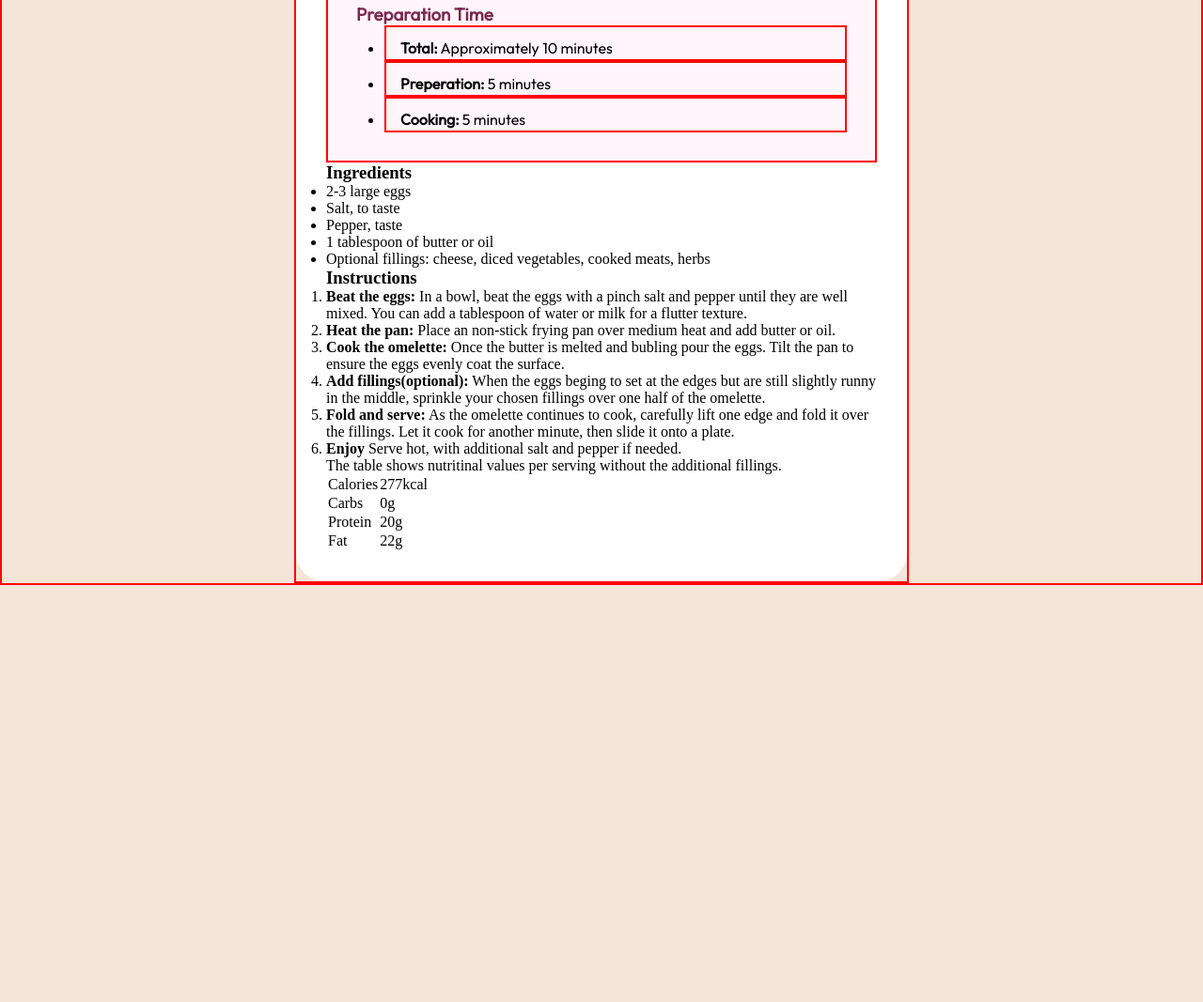
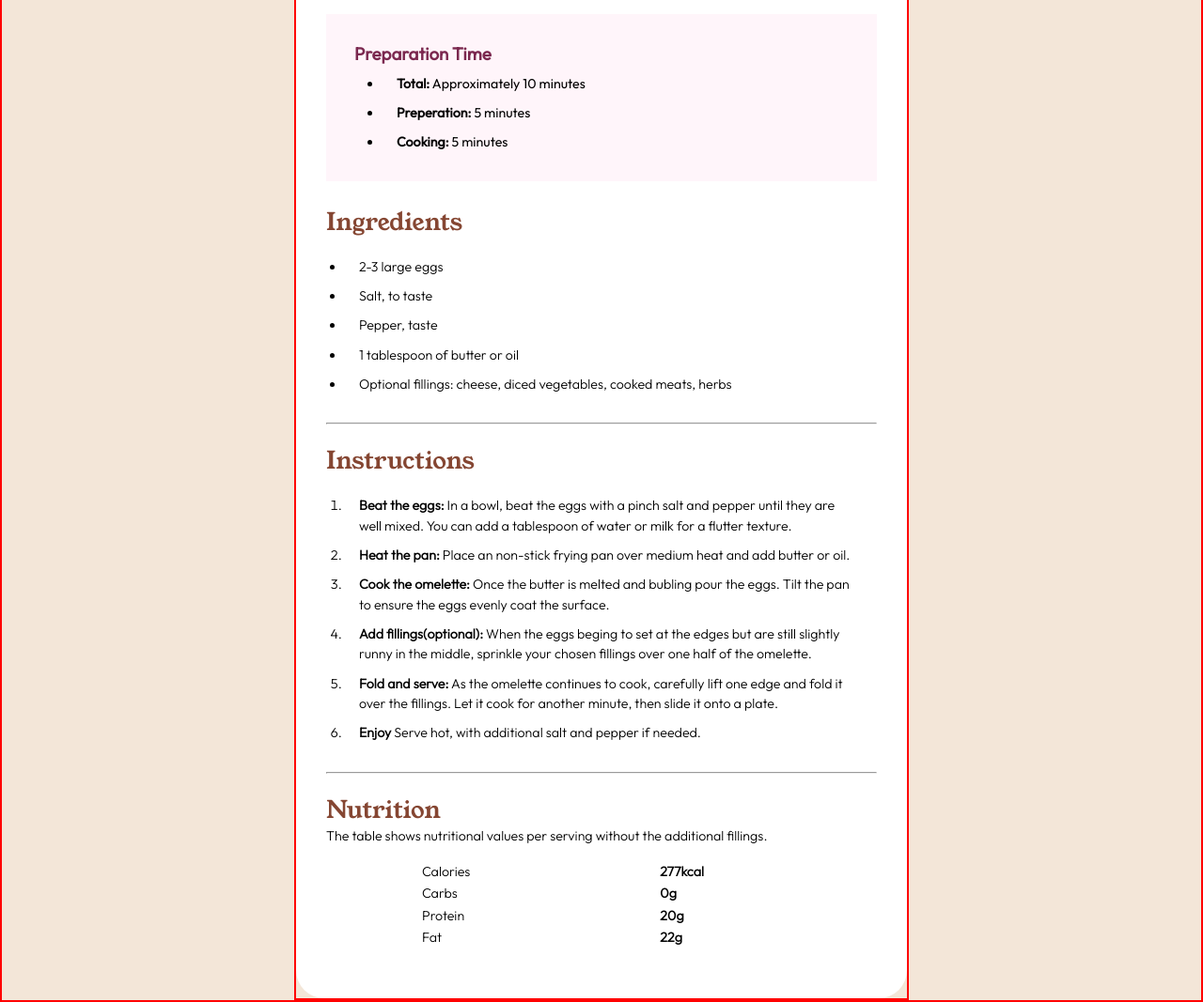
Before and after one commit to devmork/Recipe-Page, a plain HTML site: page index.html in a window 1280 px wide. Shown: the part 443-1510 px from the top of the page at 94% size. Before the commit the page ends 1066 px from the top, so only its background shows below. Drawn offline with Linux system fonts and the light colour scheme.

Commit message:
Added style in recipe-guide sections

```diff
--- a/index.html
+++ b/index.html
@@ -42,13 +42,11 @@
             </li>
           </ul>
         </section>
-
-        <section class="recipe-ingredients">
-          <h3 id="ingredients-heading">
+        <section class="section-recipe-guide">
+          <h3 class="section-heading">
             Ingredients
           </h3>
-
-          <ul>
+          <ul class="ingredients-list">
             <li>2-3 large eggs</li>
             <li>Salt, to taste</li>
             <li>Pepper, taste</li>
@@ -56,14 +54,12 @@
             <li>Optional fillings: cheese, diced vegetables, cooked meats, herbs</li>
           </ul>
         </section>
-
-
-        <section class="recipe-instruction">
-          <h3 id="instruction-heading">
+        <hr>
+        <section class="section-recipe-guide">
+          <h3 class="section-heading">
             Instructions
           </h3>
-
-          <ol>
+          <ol class="instructions-list">
             <li>
               <b>Beat the eggs:</b>
               In a bowl, beat the eggs with a pinch salt and pepper until they are well mixed. You can add a tablespoon of water or milk for a flutter texture.
@@ -90,28 +86,38 @@
             </li>
           </ol>
         </section>
-
-        <section class="recipe-nutrition">
-          <p class="nutrition-description">
-            The table shows nutritinal values per serving without the additional fillings.
+        <hr>
+        <section class="section-recipe-guide">
+          <h3 class="section-heading" >
+            Nutrition
+          </h3>
+          <p class="nutritions-description">
+            The table shows nutritional values per serving without the additional fillings.
           </p>
-
-          <table class="table-nutritionsInfo">
+          <table class="table-nutri-info">
             <tr>
               <td>Calories</td>
-              <td>277kcal</td>
+              <td>
+                <strong>277kcal</strong>
+              </td>
             </tr>
             <tr>
               <td>Carbs</td>
-              <td>0g</td>
+              <td>
+                <strong>0g</strong>
+              </td>
             </tr>
             <tr>
               <td>Protein</td>
-              <td>20g</td>
+              <td>
+                <strong>20g</strong>
+              </td>
             </tr>
             <tr>
               <td>Fat</td>
-              <td>22g</td>
+              <td>
+                <strong>22g</strong>
+              </td>
             </tr>
           </table>
         </section>
--- a/src/css/index.css
+++ b/src/css/index.css
@@ -14,9 +14,7 @@ body {
 }
 
 main {
-
   border: solid 2px red;
-
 }
 
 article {
@@ -35,19 +33,19 @@ article {
 
 #recipe-img {
   max-width: 590px;
-  border: solid 2px red;
   border-radius: 10px;
 
 }
 
 .recipe-details-container {
-  border: solid 2px red;
-  margin-top: 15px;
+  margin: 20px 0;
+
 }
 
 .recipe-name {
-  font-family: 'YoungSeruf Regular';
+  font-family: 'YoungSerif Regular';
   font-size: 2.375rem;
+  margin-bottom: 10px;
 }
 
 .recipe-description {
@@ -56,6 +54,7 @@ article {
   text-align: justify;
   font-weight: 400;
   line-height: 150%;
+  margin-top: 10px;
 }
 
 
@@ -63,7 +62,7 @@ article {
 
 .recipe-preparationTime {
   font-family: 'Outfit Regular';
-  border: solid 2px red;
+  margin: 25px 0;
   padding: 30px;
   background-color: hsl(330, 100%, 98%);
 }
@@ -78,18 +77,67 @@ article {
 }
 
 .preparationTime-list li {
-  border: solid 2px red;
   line-height: 150%;
   padding: 10px 0px 0px 15px;
+  font-size: 0.889rem;
 }
 
 
 
+/*section recipe guide*/
+
+.section-recipe-guide {
+  font-family: 'Outfit Light';
+  margin: 20px 0;
+}
+
+.section-heading {
+  font-family: 'YoungSerif Regular';
+  font-size: 1.602rem;
+  color: hsl(14, 45%, 36%);
+  font-weight: 500;
+}
+
+.section-recipe-guide li {
+  line-height: 150%;
+  padding: 10px 0px 0px 15px;
+  font-size: 0.889rem;
+}
+
+.ingredients-list {
+  font-family: 'Outfit Light';
+  padding: 10px 20px;
+}
+
+.instructions-list {
+  font-family: 'Outfit Light';
+  padding: 10px 20px;
+}
 
 
+.nutritions-description {
+  font-size: 0.889rem;
+  line-height: 150%;
+}
 
 
+.table-nutri-info {
+  display: flex;
+  justify-content: left;
+  margin-top: 15px;
 
+}
+
+.table-nutri-info tr {
+
+}
+
+.table-nutri-info td {
+  padding-inline: 100px;
+  font-size: 0.889rem;
+  line-height: 150%;
+
+}
 
 
 
```
Also changed, not shown: 1 other file.
